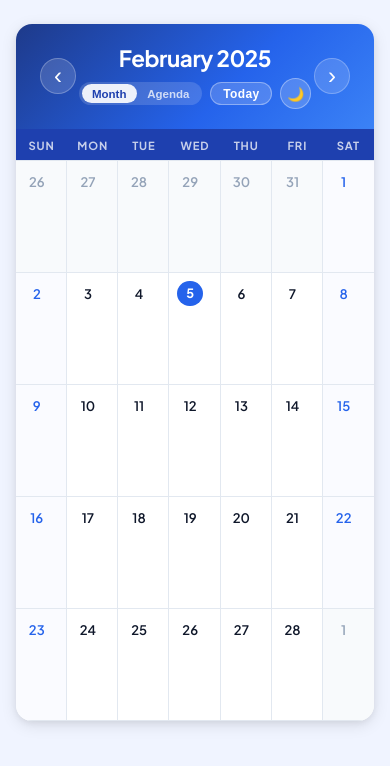
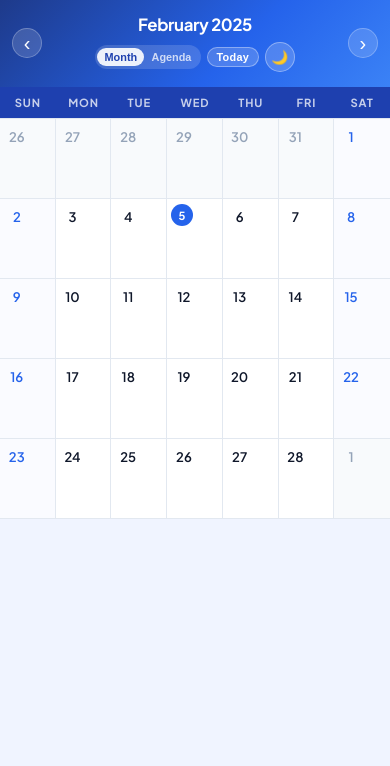
Before and after one commit to ronnyml/react-calendar, a React (Vite) app: page / in a window 390 px wide. Shown: the top 766 px of the page. Built offline with nearby package versions, Linux system fonts and the light colour scheme.

Commit message:
Add responsive layout for mobile screens
Below 640px: full-bleed calendar (no border radius/shadow), compact
header, smaller day cells and pills, and fluid-width modals/popups.

```diff
--- a/src/App.css
+++ b/src/App.css
@@ -852,3 +852,92 @@ body:has(.calendar-container[data-theme="dark"]) {
 .clickable-year {
   cursor: pointer;
 }
+
+/* ── Responsive ──────────────────────────────────────────────────────────── */
+@media (max-width: 640px) {
+  body {
+    padding: 0;
+  }
+
+  .calendar-container {
+    border-radius: 0;
+    box-shadow: none;
+  }
+
+  .header {
+    padding: 0.9rem 0.75rem;
+  }
+
+  .header h2 {
+    font-size: 1.05rem;
+  }
+
+  .header-actions {
+    gap: 0.35rem;
+  }
+
+  .view-toggle-btn {
+    padding: 0.2rem 0.45rem;
+    font-size: 0.68rem;
+  }
+
+  .today-btn {
+    padding: 0.18rem 0.55rem;
+    font-size: 0.68rem;
+  }
+
+  .nav-btn {
+    width: 1.9rem;
+    height: 1.9rem;
+    font-size: 1.25rem;
+  }
+
+  .days-grid {
+    grid-auto-rows: 5rem;
+  }
+
+  .day {
+    padding: 0.3rem 0.25rem;
+  }
+
+  .day .day-header > span,
+  .today-badge {
+    width: 1.35rem;
+    height: 1.35rem;
+    font-size: 0.7rem;
+  }
+
+  .reminder-pill {
+    font-size: 0.6rem;
+    padding: 0.1rem 0.3rem;
+  }
+
+  .reminder-form,
+  .reminder-details,
+  .delete-confirmation {
+    width: calc(100vw - 2rem);
+    padding: 1.25rem;
+  }
+
+  .reminder-list {
+    width: calc(100vw - 2rem);
+  }
+
+  .year-selector {
+    width: calc(100vw - 2rem);
+  }
+
+  .agenda-view {
+    padding: 1rem;
+  }
+
+  .agenda-item {
+    gap: 0.5rem;
+    padding: 0.5rem 0.6rem;
+  }
+
+  .agenda-item-time {
+    min-width: 2.4rem;
+    font-size: 0.72rem;
+  }
+}
```
